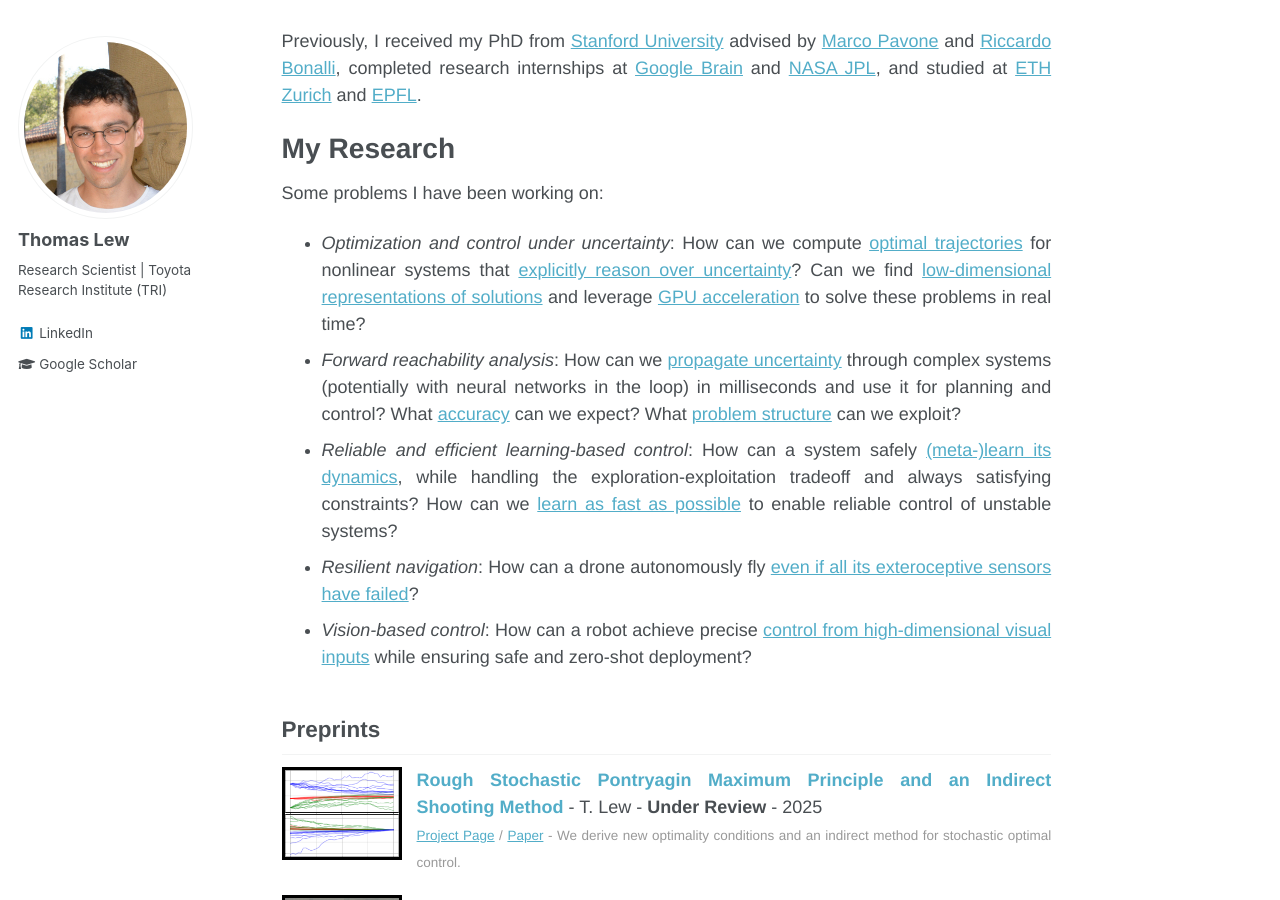
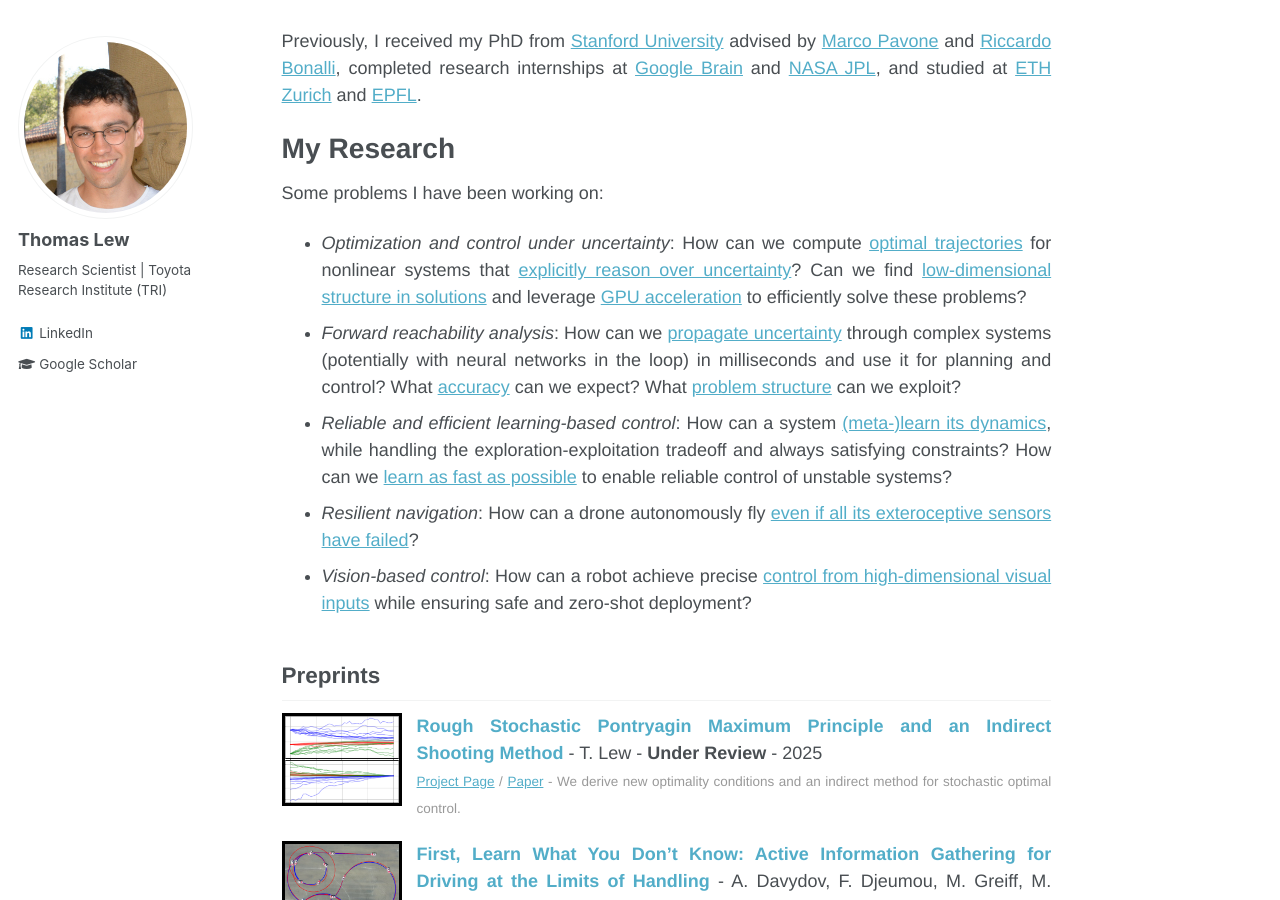
Before and after one commit to thomasjlew/thomasjlew.github.io, a Jekyll site: the page built from _pages/about.md, in a window 1280 px wide and 900 px high, scrolled down 318 px. Built offline with Jekyll 4.4.1, drawn with Linux system fonts in a browser that asks for light colours.

Commit message:
Minor changes.

```diff
--- a/_pages/about.md
+++ b/_pages/about.md
@@ -27,9 +27,9 @@ Todo -->
 # My Research
 <!-- Modern autonomous systems are becoming increasingly complex and are deployed in high-uncertainty, high-stakes applications. To enable more efficient and reliable decision-making, I have been developing algorithms that explicitly account for uncertainty.-->
 Some problems I have been working on:
-- *Optimization and control under uncertainty*: How can we compute [optimal trajectories](publication/SAA) for nonlinear systems that [explicitly reason over uncertainty](publication/risk_averse)? Can we find [low-dimensional representations of solutions](publication/stochastic_pmp) and leverage [GPU acceleration](publication/riskaverse_mpc_racing) to solve these problems in real time?
+- *Optimization and control under uncertainty*: How can we compute [optimal trajectories](publication/SAA) for nonlinear systems that [explicitly reason over uncertainty](publication/risk_averse)? Can we find [low-dimensional structure in solutions](publication/stochastic_pmp) and leverage [GPU acceleration](publication/riskaverse_mpc_racing) to efficiently solve these problems?
 - *Forward reachability analysis*: How can we [propagate uncertainty](publication/randup_l4dc) through complex systems (potentially with neural networks in the loop) in milliseconds and use it for planning and control? What [accuracy](publication/convex_hull_estimation) can we expect? What [problem structure](publication/exact_characterization) can we exploit?
-- *Reliable and efficient learning-based control*: How can a system safely [(meta-)learn its dynamics](publication/seels), while handling the exploration-exploitation tradeoff and always satisfying constraints? How can we [learn as fast as possible](publication/first_learn_what_you_dont_know) to enable reliable control of unstable systems?
+- *Reliable and efficient learning-based control*: How can a system [(meta-)learn its dynamics](publication/seels), while handling the exploration-exploitation tradeoff and always satisfying constraints? How can we [learn as fast as possible](publication/first_learn_what_you_dont_know) to enable reliable control of unstable systems?
 - *Resilient navigation*: How can a drone autonomously fly [even if all its exteroceptive sensors have failed](publication/cio)?
 - *Vision-based control*: How can a robot achieve precise [control from high-dimensional visual inputs](publication/table_wiping) while ensuring safe and zero-shot deployment?
 <!-- a robot [autonomously and safely clean a table](publication/table_wiping)? -->
```
